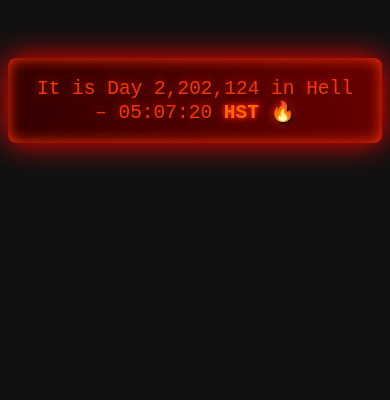
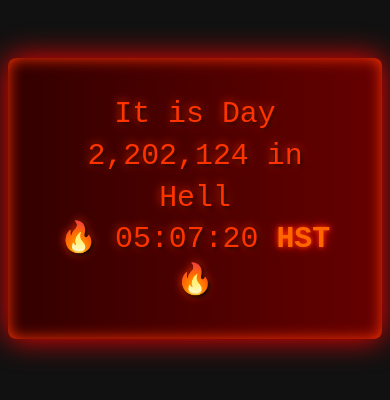
Before and after one commit to sipsipsips/hellcounter, a plain HTML site: page index.html in a window 390 px wide. Drawn offline with Linux system fonts and the light colour scheme.

Commit message:
Update index.html

```diff
--- a/index.html
+++ b/index.html
@@ -2,7 +2,9 @@
 <html lang="en">
 <head>
 <meta charset="UTF-8">
+<meta name="viewport" content="width=device-width, initial-scale=1.0">
 <title>Days in Hell</title>
+
 <style>
   body {
     background-color: #111;
@@ -22,9 +24,16 @@
     color: #ff3300;
     text-shadow: 2px 2px 5px #000, 0 0 10px #ff3300;
     box-shadow: 0 0 15px #ff3300 inset, 0 0 30px #ff0000;
+    line-height: 1.4em;
   }
 
-  /* HST glowing effect */
+  @media (max-width: 600px) {
+    #hell-counter {
+      font-size: 2.3em;
+      padding: 1.2em;
+    }
+  }
+
   #hell-counter span.hst {
     color: #ff6600;
     text-shadow: 0 0 5px #ff3300, 0 0 10px #ff0000;
@@ -39,8 +48,11 @@
 </style>
 </head>
 <body>
+
   <div id="hell-counter">Loading Hell...</div>
+
   <script>
+    document.addEventListener("DOMContentLoaded", () => {
       const hellStartDate = new Date("2025-05-22T00:00:00Z");
       const hellStartDay = 2201940;
 
@@ -48,20 +60,25 @@
         const now = new Date();
         const msDiff = now.getTime() - hellStartDate.getTime();
         const totalSeconds = Math.floor(msDiff / 1000);
-      const totalDays = Math.floor(totalSeconds / (60*60*24));
-      const secondsToday = totalSeconds % (60*60*24);
-      const hours = Math.floor(secondsToday/3600);
-      const minutes = Math.floor((secondsToday%3600)/60);
-      const seconds = secondsToday%60;
+        const totalDays = Math.floor(totalSeconds / (60 * 60 * 24));
+        const secondsToday = totalSeconds % (60 * 60 * 24);
+
+        const hours = Math.floor(secondsToday / 3600);
+        const minutes = Math.floor((secondsToday % 3600) / 60);
+        const seconds = secondsToday % 60;
+
         const hellDay = hellStartDay + totalDays;
-      const pad = (n) => n.toString().padStart(2,'0');
+        const pad = (n) => n.toString().padStart(2, '0');
 
         document.getElementById("hell-counter").innerHTML =
-        `It is Day ${hellDay.toLocaleString()} in Hell – ${pad(hours)}:${pad(minutes)}:${pad(seconds)} <span class="hst">HST</span> 🔥`;
+          `It is Day ${hellDay.toLocaleString()} in Hell<br>` +
+          `🔥 ${pad(hours)}:${pad(minutes)}:${pad(seconds)} <span class="hst">HST</span> 🔥`;
       }
 
       updateHellCounter();
       setInterval(updateHellCounter, 1000);
+    });
   </script>
+
 </body>
 </html>
```
Lines whose indentation alone changed are shown as unchanged.
